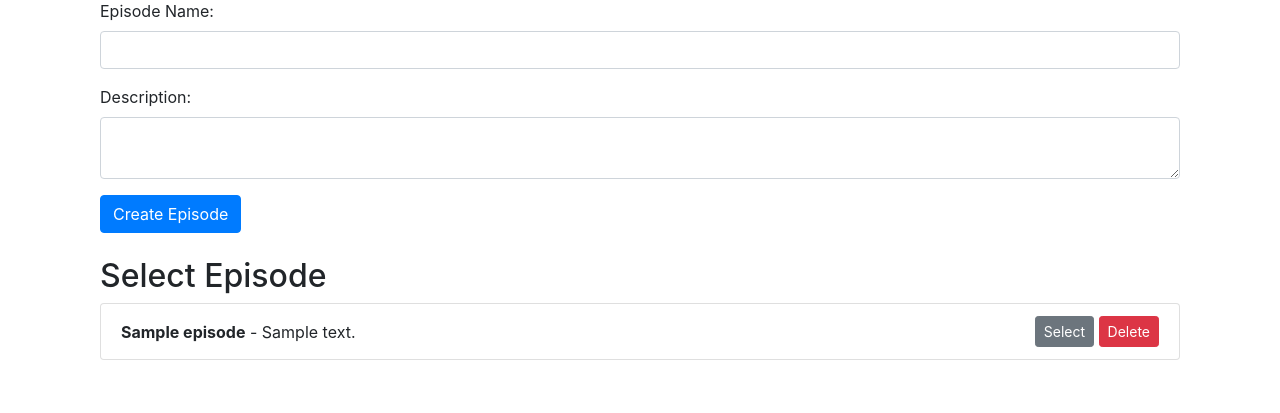
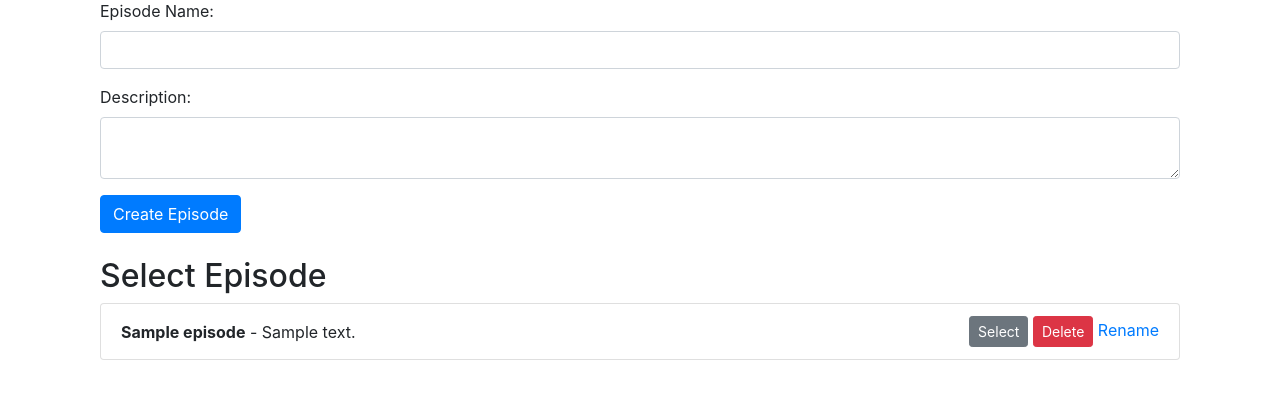
Before and after one commit to PinguimIdoneo/PNationtools, a Flask app: page /episodes in a window 1280 px wide. Shown: the part 161-574 px from the top of the page. Run offline with Flask 3, Linux system fonts and the light colour scheme; a user stored in the database is signed in; tables that the repository leaves empty hold one stand-in row (values such as "Sample post"); some libraries are stand-ins or nearby versions.

Commit message:
Update episodes.html

```diff
--- a/templates/episodes.html
+++ b/templates/episodes.html
@@ -31,6 +31,7 @@
                     <form method="POST" action="{{ url_for('delete_episode', episode_id=episode.id) }}" style="display:inline;">
                         <button type="submit" class="btn btn-danger btn-sm">Delete</button>
                     </form>
+                     <a href="{{ url_for('rename_episode', episode_id=episode.id) }}">Rename</a>
                     {% endif %}
                 </div>
             </li>
```
